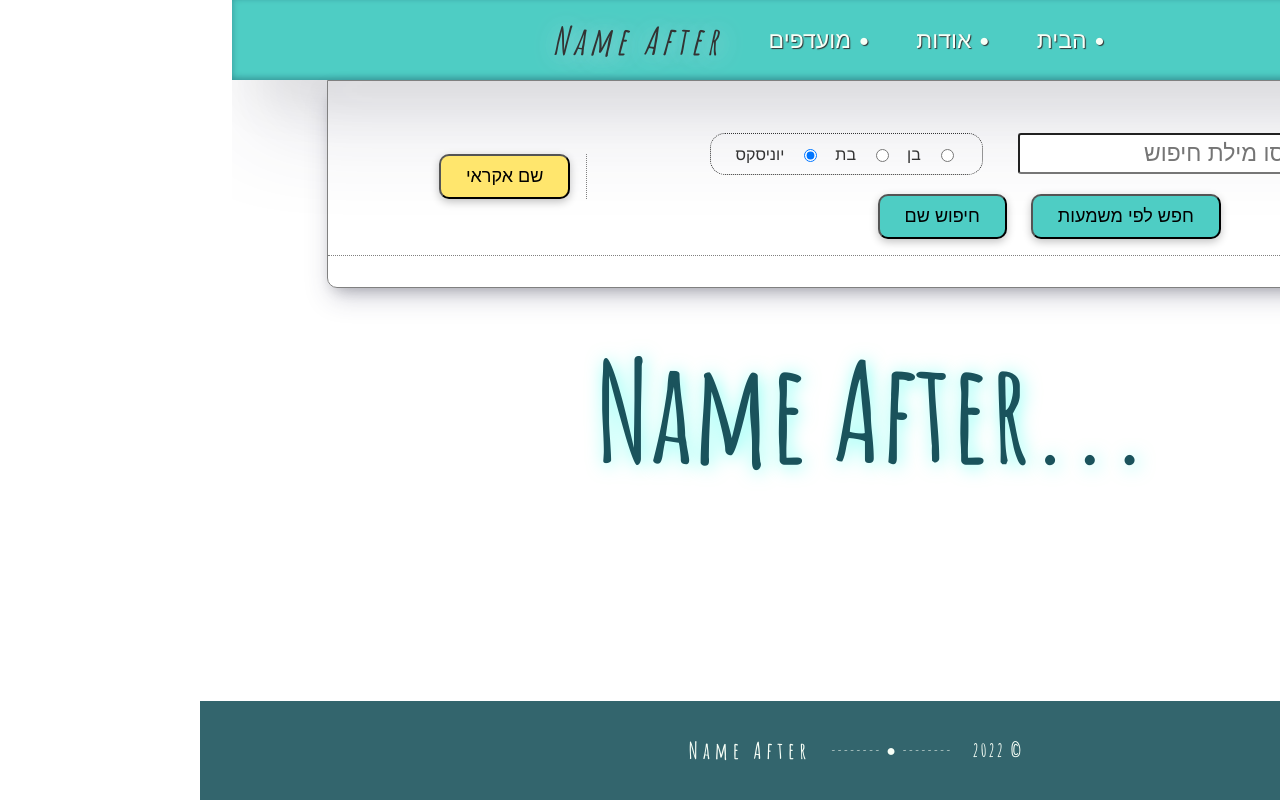
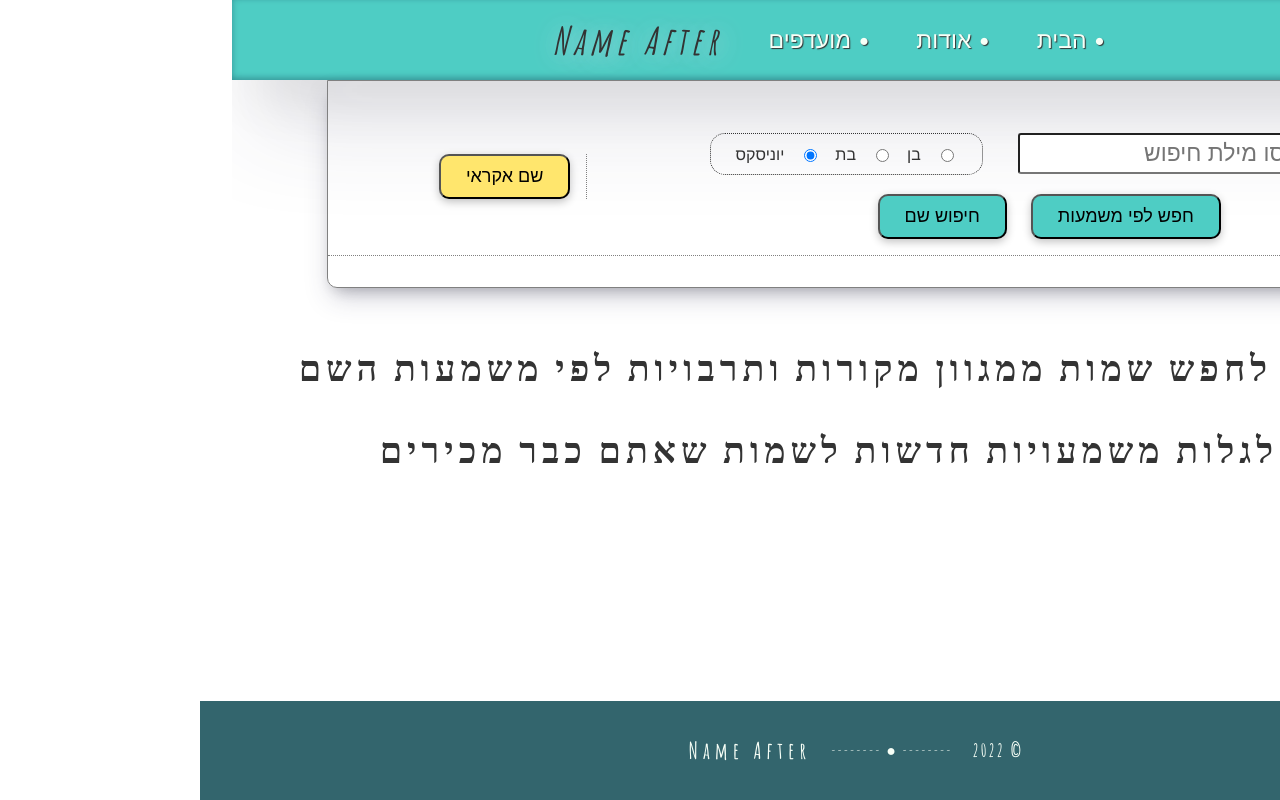
Before and after one commit to EricChukoltyansky/Hackaton, a React (Create React App) app in the folder client/: page / in a window 1280 px wide. Built offline with nearby package versions, Linux system fonts and the light colour scheme.

Commit message:
add changin heading

```diff
--- a/client/src/Pages/Home.css
+++ b/client/src/Pages/Home.css
@@ -17,6 +17,21 @@
     justify-content: space-around;
     align-items: center;
     gap:10px;
+}
+
+.heading {
+    width:100%;
+    height:fit-content;
+    display: flex;
+    flex-direction: column-reverse;
+    justify-content: center;
+    align-items: center;
+    font-family: 'Amatic SC', cursive;
+}
+.heading p {
+    font-size: calc(20px + 2vmin);
+    letter-spacing: 5px;
+    font-weight: bold;
 }
 
 .heading h1 {
--- a/client/src/Pages/Home.jsx
+++ b/client/src/Pages/Home.jsx
@@ -6,6 +6,7 @@ import { motion } from "framer-motion";
 import {
   titleVariants,
   searchFormVariants,
+    explainVariants
 } from "../Utils/animations/animations";
 
 export default function Home({ setResults }) {
@@ -25,6 +26,10 @@ export default function Home({ setResults }) {
         <motion.h1 variants={titleVariants} initial="hidden" animate="visible">
           ...Name After
         </motion.h1>
+        <motion.div variants={explainVariants} initial="hidden" animate="visible">
+              <p>פה תוכלו לחפש שמות ממגוון מקורות ותרבויות לפי משמעות השם</p>
+            <p>תוכלו גם לגלות משמעויות חדשות לשמות שאתם כבר מכירים</p>
+          </motion.div>
       </div>
     </div>
   );
--- a/client/src/Utils/animations/animations.js
+++ b/client/src/Utils/animations/animations.js
@@ -1,21 +1,39 @@
 export const titleVariants = {
     hidden :{
         opacity:0,
-        x:-10,
-        y:10,
+        x:10,
+        y:50,
     },
     visible: {
         x:0,
         y:0,
         scale:1.1,
-        opacity: 1,
+        opacity: [1,1,0.3,0.1,0],
         transition: {
-             duration : 1.5
+             duration : 5.5
         },
         // exit:{
         //     x:'-100vw',
         //     transition:{ ease: 'easeInOut'}
         // }
+    }
+}
+
+export const explainVariants = {
+    hidden :{
+        opacity:0,
+        // y:-20
+        y:30,
+    },
+    visible: {
+        // y:-50,
+        y:20,
+        opacity: 1,
+        fontsize:10,
+        transition: {
+            duration : 2.5, ease:"easeInOut" , mass:12 ,
+            damping:2, delay:3
+        },
     }
 }
 
@@ -83,7 +101,7 @@ export const searchResultsVariants = {
     },
     visible: {
         opacity: 1,
-        y:0,
+        y:-150,
         transition: {
             duration : 1, ease:"easeInOut" , mass:12 ,
             damping:2
```
